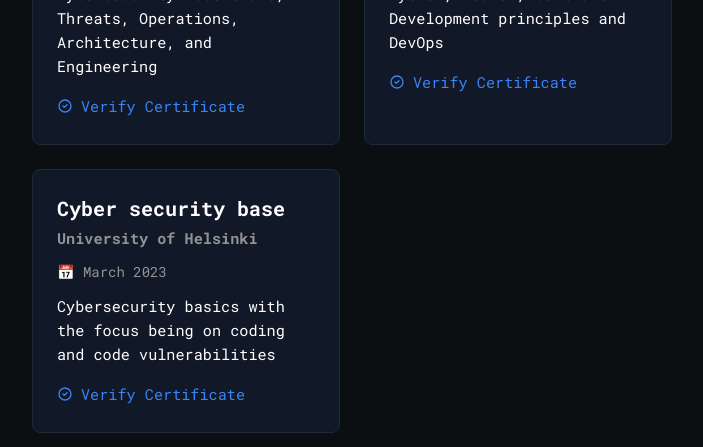
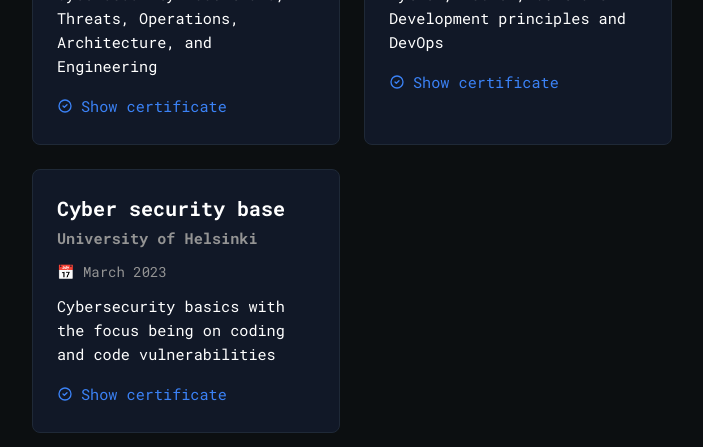
Before and after one commit to temevh/minimalisticPort, a Next.js app: page /certificates in a window 1280 px wide. Shown: the part 375-822 px from the top of the page, without its empty margins (288-991 px from the left). Built offline with nearby package versions, Linux system fonts and the light colour scheme.

Commit message:
added cisco certificates

```diff
--- a/src/app/certificates/page.js
+++ b/src/app/certificates/page.js
@@ -7,14 +7,14 @@ const certificates = [
     date: "June 2025",
     description:
       "Cybersecurity Essentials, Threats, Operations, Architecture, and Engineering",
-    credentialUrl: "https://example.com/verify",
+    credentialUrl: "https://drive.google.com/file/d/1Jq6R3AqHSMl7SbN4L5IxRDC05kWgU6tX/view?usp=sharing",
   },
   {
     title: "Cisco DevNet Associate",
     issuer: "Cisco",
     date: "June 2025",
     description: "Python, Docker, Software Development principles and DevOps",
-    credentialUrl: "https://example.com/verify",
+    credentialUrl: "https://drive.google.com/file/d/1YJ_r3Pkl-eUecQM0K6TcgUE6LctSubVn/view?usp=sharing",
   },
   {
     title: "Cyber security base",
@@ -83,7 +83,7 @@ export default function Certificates() {
                     d="M9 12l2 2 4-4m6 2a9 9 0 11-18 0 9 9 0 0118 0z"
                   />
                 </svg>
-                Verify Certificate
+                Show certificate
               </a>
             )}
           </div>
```
